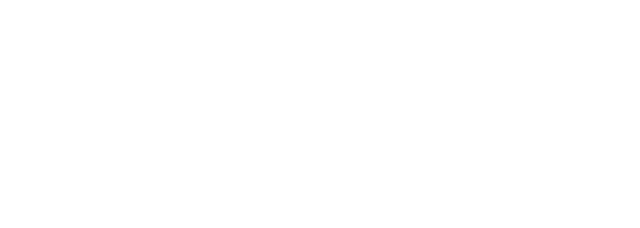
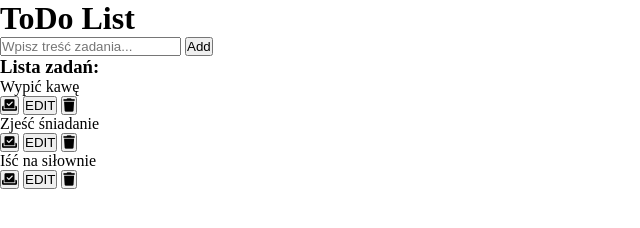
Before and after one commit to kacpi95/To-Do-List, a website: page index.html in a window 1280 px wide. Shown: the whole page, without its empty margins (0-640 px from the left). Drawn offline with Linux system fonts and the light colour scheme.

Commit message:
Add ToDo List structure in HTML

```diff
--- a/css/style.css
+++ b/css/style.css
@@ -2,4 +2,6 @@
   margin: 0;
   padding: 0;
   box-sizing: border-box;
-}/*# sourceMappingURL=style.css.map */
+}
+
+/*# sourceMappingURL=data:application/json;base64,eyJ2ZXJzaW9uIjozLCJzb3VyY2VzIjpbIi4uL3Nhc3Mvc3R5bGUuc2NzcyIsInN0eWxlLmNzcyJdLCJuYW1lcyI6W10sIm1hcHBpbmdzIjoiQUFBQTtFQUNDLFNBQUE7RUFDQSxVQUFBO0VBQ0Esc0JBQUE7QUNDRCIsImZpbGUiOiJzdHlsZS5jc3MifQ== */
--- a/index.html
+++ b/index.html
@@ -1,12 +1,75 @@
 <!DOCTYPE html>
 <html lang="en">
 	<head>
-		<meta charset="UTF-8" />
-		<meta name="viewport" content="width=device-width, initial-scale=1.0" />
+		<meta charset="UTF-8" >
+		<meta name="viewport" content="width=device-width, initial-scale=1.0" >
 		<title>ToDoLista</title>
-		<link rel="stylesheet" href="/css/style.css" />
+		<script
+			src="https://kit.fontawesome.com/f90e6be36c.js"
+			crossorigin="anonymous"
+		></script>
+		<link rel="preconnect" href="https://fonts.googleapis.com" >
+		<link rel="preconnect" href="https://fonts.gstatic.com" crossorigin >
+		<link
+			href="https://fonts.googleapis.com/css2?family=Lora:ital,wght@0,400..700;1,400..700&family=Montserrat:ital,wght@0,100..900;1,100..900&display=swap"
+			rel="stylesheet"
+		>
+		<link rel="stylesheet" href="/css/style.css" >
 	</head>
 	<body>
+		<div class="todo">
+			<div class="header">
+				<h1>ToDo List</h1>
+				<input
+					type="text"
+					class="todo-input"
+					placeholder="Wpisz treść zadania..."
+				>
+				<button type="button" class="btn-add">Add</button>
+			</div>
+			<div class="todolist">
+				<h3>Lista zadań:</h3>
+				<p class="error-info"></p>
+				<ul>
+					<li data-id="test1">
+						Wypić kawę
+						<div class="tools">
+							<button type="button" class="complete">
+								<i class="fa-solid fa-check-to-slot"></i>
+							</button>
+							<button type="button" class="edit">EDIT</button>
+							<button type="button" class="delete">
+								<i class="fa-solid fa-trash"></i>
+							</button>
+						</div>
+					</li>
+					<li data-id="test2">
+						Zjeść śniadanie
+						<div class="tools">
+							<button type="button" class="complete">
+								<i class="fa-solid fa-check-to-slot"></i>
+							</button>
+							<button type="button" class="edit">EDIT</button>
+							<button type="button" class="delete">
+								<i class="fa-solid fa-trash"></i>
+							</button>
+						</div>
+					</li>
+					<li data-id="test3">
+						Iść na siłownie
+						<div class="tools">
+							<button type="button" class="complete">
+								<i class="fa-solid fa-check-to-slot"></i>
+							</button>
+							<button type="button" class="edit">EDIT</button>
+							<button type="button" class="delete">
+								<i class="fa-solid fa-trash"></i>
+							</button>
+						</div>
+					</li>
+				</ul>
+			</div>
+		</div>
 		<script src="/js/script.js"></script>
 	</body>
 </html>
```
Also changed, not shown: 1 other file.
